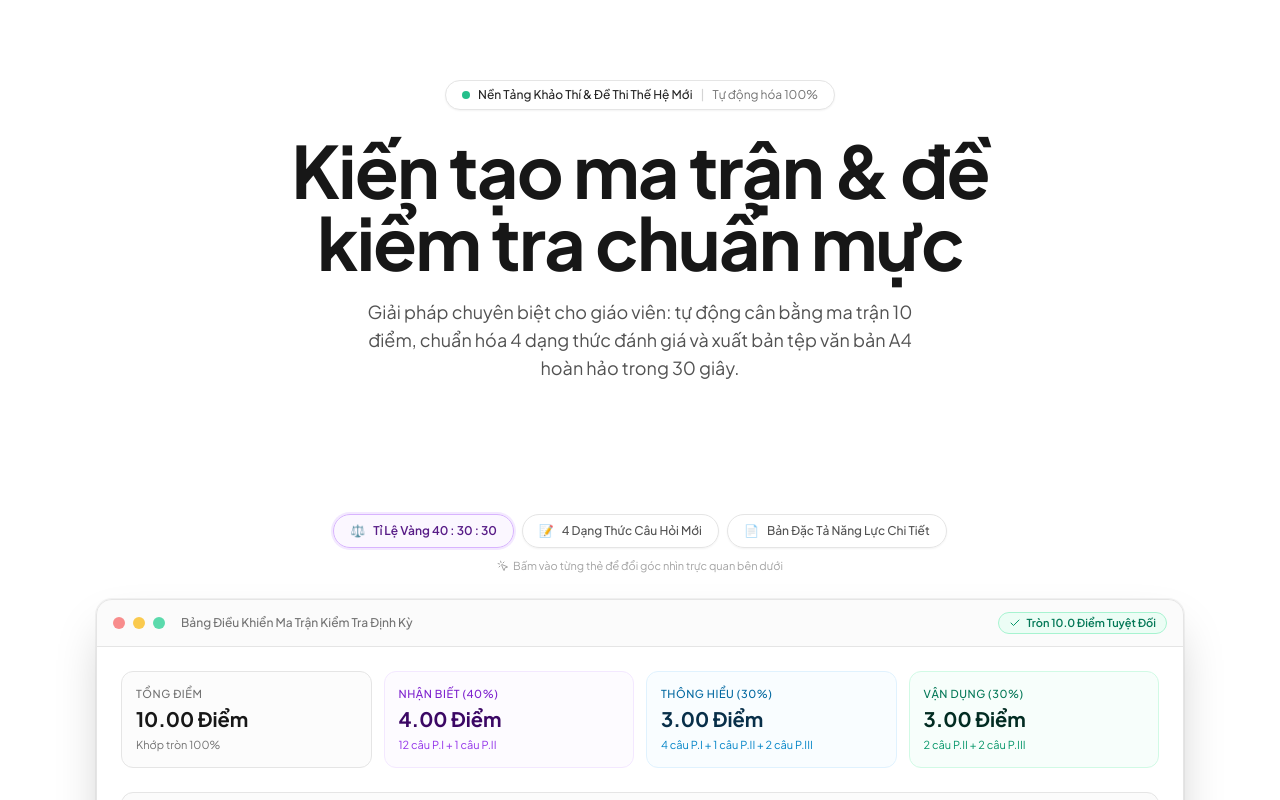
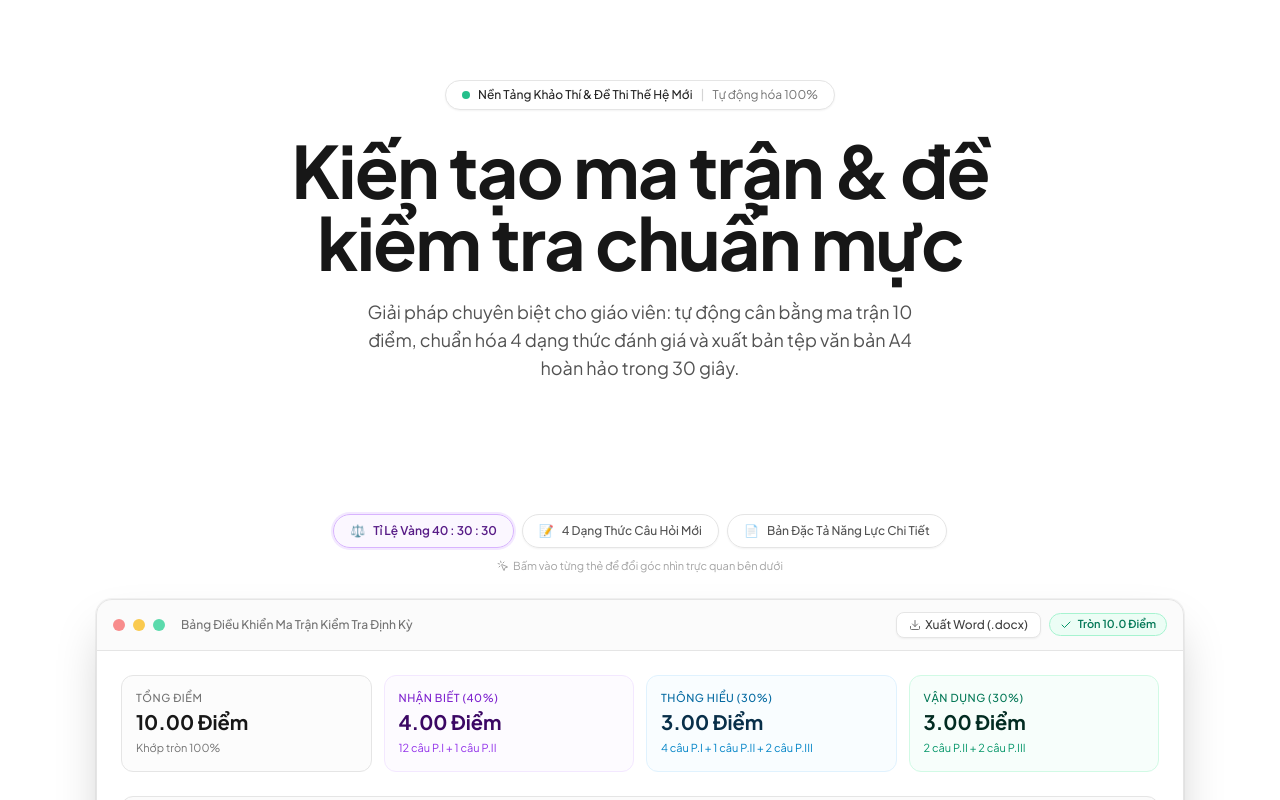
Before and after one commit to khang26042012/troly-giaoduc-cv7991, a Next.js app: page / in a window 1280 px wide. Shown: the top 800 px of the page. Built offline with nearby package versions, Linux system fonts and the light colour scheme.

Commit message:
feat(ui): add 1-click word docx instant export, zero-jargon clean schema and system prompt

```diff
--- a/app/api/generate/route.ts
+++ b/app/api/generate/route.ts
@@ -37,7 +37,7 @@ export async function POST(req: NextRequest) {
     const model = process.env.NINE_ROUTER_MODEL || "ag/gemini-3.6-flash-low";
 
     // System prompt tinh gọn (<400 tokens) để bảo toàn quota
-    const systemPrompt = `BẠN LÀ CHUYÊN GIA KHẢO THÍ BỘ GD&ĐT VIỆT NAM CHUẨN CÔNG VĂN 7991/BGDĐT-GDTrH.
+    const systemPrompt = `BẠN LÀ CHUYÊN GIA KHẢO THÍ VÀ THIẾT KẾ ĐỀ KIỂM TRA ĐỊNH KỲ.
 QUY TẮC BẮT BUỘC:
 - Tổng điểm: 10.0đ. Tỉ lệ: Biết 40% (4.0đ), Hiểu 30% (3.0đ), Vận dụng 30% (3.0đ).
 - 4 Dạng thức: P.I (Trắc nghiệm nhiều lựa chọn 0.25đ/câu), P.II (Đúng/Sai chấm lũy tiến 0.1-0.25-0.5-1.0đ), P.III (Trả lời ngắn 0.25-0.5đ/câu), P.IV (Tự luận nếu có).
--- a/app/page.tsx
+++ b/app/page.tsx
@@ -18,12 +18,17 @@ import {
   Download,
   Zap,
   Printer,
-  MousePointerClick
+  MousePointerClick,
+  Loader2
 } from "lucide-react";
 import gsap from "gsap";
+import { DEFAULT_EXAM_DATA } from "@/lib/cv7991-schema";
+import { generateWordDocx } from "@/lib/docx-generator";
 
 export default function HomePage() {
   const [activeTab, setActiveTab] = useState<"ratio" | "formats" | "spec">("ratio");
+  const [isExporting, setIsExporting] = useState(false);
+  const [exportSuccess, setExportSuccess] = useState(false);
 
   const containerRef = useRef<HTMLDivElement>(null);
   const headlineRef = useRef<HTMLHeadingElement>(null);
@@ -92,9 +97,33 @@ export default function HomePage() {
     }
   };
 
+  // Instant 1-Click Word Export (Zero-Token Client Side)
+  const handleDownloadWord = async () => {
+    try {
+      setIsExporting(true);
+      const blob = await generateWordDocx(DEFAULT_EXAM_DATA);
+      const url = window.URL.createObjectURL(blob);
+      const a = document.createElement("a");
+      a.href = url;
+      a.download = "Khung_Ma_Tran_Khao_Thi_Chuan.docx";
+      document.body.appendChild(a);
+      a.click();
+      window.URL.revokeObjectURL(url);
+      document.body.removeChild(a);
+
+      setExportSuccess(true);
+      setTimeout(() => setExportSuccess(false), 3000);
+    } catch (err) {
+      console.error(err);
+      alert("Lỗi xuất file. Vui lòng thử lại!");
+    } finally {
+      setIsExporting(false);
+    }
+  };
+
   return (
     <div ref={containerRef} className="min-h-screen bg-white text-neutral-900 font-sans selection:bg-neutral-100 selection:text-neutral-900">
-      {/* BACKGROUND GRID CHUẨN QUỐC TẾ */}
+      {/* BACKGROUND GRID CHUẨN DUB.CO */}
       <div className="relative overflow-hidden pt-12 pb-20 md:pt-20 md:pb-32">
         <div className="pointer-events-none absolute inset-0 -z-10 bg-[linear-gradient(to_right,#e5e7eb_1px,transparent_1px),linear-gradient(to_bottom,#e5e7eb_1px,transparent_1px)] bg-[size:4rem_4rem] [mask-image:radial-gradient(ellipse_60%_50%_at_50%_0%,#000_70%,transparent_100%)] opacity-70" />
 
@@ -133,12 +162,20 @@ export default function HomePage() {
             >
               Trải nghiệm bảng điều khiển
             </a>
-            <a
-              href="#tinh-nang"
-              className="flex h-11 items-center justify-center rounded-lg border border-neutral-200 bg-white px-6 text-sm font-medium text-neutral-900 transition-all hover:bg-neutral-50 shadow-sm active:scale-95"
+            <button
+              onClick={handleDownloadWord}
+              disabled={isExporting}
+              className="flex h-11 items-center justify-center gap-2 rounded-lg border border-neutral-200 bg-white px-6 text-sm font-medium text-neutral-900 transition-all hover:bg-neutral-50 shadow-sm active:scale-95 disabled:opacity-50"
             >
-              Xem cấu trúc đánh giá
-            </a>
+              {isExporting ? (
+                <Loader2 className="size-4 animate-spin text-neutral-600" />
+              ) : exportSuccess ? (
+                <Check className="size-4 text-emerald-600" />
+              ) : (
+                <Download className="size-4 text-neutral-600" />
+              )}
+              <span>{exportSuccess ? "Đã tải file Word!" : "Tải mẫu Word (.docx)"}</span>
+            </button>
           </div>
 
           {/* 5. FLOATING PILL TABS SWITCHER */}
@@ -190,7 +227,7 @@ export default function HomePage() {
           <div id="mockup" ref={mockupRef} className="mt-6 text-left">
             <div className="rounded-2xl border border-neutral-200 bg-white shadow-2xl overflow-hidden ring-1 ring-neutral-900/5">
               {/* Window Bar */}
-              <div className="flex items-center justify-between border-b border-neutral-200 bg-neutral-50/70 px-4 py-3">
+              <div className="flex flex-wrap items-center justify-between border-b border-neutral-200 bg-neutral-50/70 px-4 py-3 gap-2">
                 <div className="flex items-center gap-2">
                   <div className="size-3 rounded-full bg-red-400/80" />
                   <div className="size-3 rounded-full bg-amber-400/80" />
@@ -200,9 +237,17 @@ export default function HomePage() {
                   </span>
                 </div>
                 <div className="flex items-center gap-2">
+                  <button
+                    onClick={handleDownloadWord}
+                    disabled={isExporting}
+                    className="inline-flex items-center gap-1 px-3 py-1 rounded-lg text-xs font-medium bg-white border border-neutral-200 text-neutral-700 hover:bg-neutral-50 hover:text-neutral-900 transition-all shadow-sm active:scale-95"
+                  >
+                    {isExporting ? <Loader2 className="size-3 animate-spin" /> : <Download className="size-3 text-neutral-500" />}
+                    <span>Xuất Word (.docx)</span>
+                  </button>
                   <span className="inline-flex items-center gap-1.5 rounded-full bg-emerald-50 px-2.5 py-0.5 text-[11px] font-semibold text-emerald-700 border border-emerald-200">
                     <Check className="size-3 text-emerald-600" />
-                    <span>Tròn 10.0 Điểm Tuyệt Đối</span>
+                    <span>Tròn 10.0 Điểm</span>
                   </span>
                 </div>
               </div>
--- a/lib/cv7991-schema.ts
+++ b/lib/cv7991-schema.ts
@@ -57,7 +57,7 @@ export interface FullExamAssessment {
   };
 }
 
-// Dữ liệu mẫu khởi tạo chuẩn Công văn 7991 (Toán 10 - Giữa học kỳ I)
+// Dữ liệu mẫu khởi tạo ma trận khảo thí 10 điểm (Toán 10 - Giữa học kỳ I)
 export const DEFAULT_EXAM_DATA: FullExamAssessment = {
   config: {
     subject: "Toán",
```
